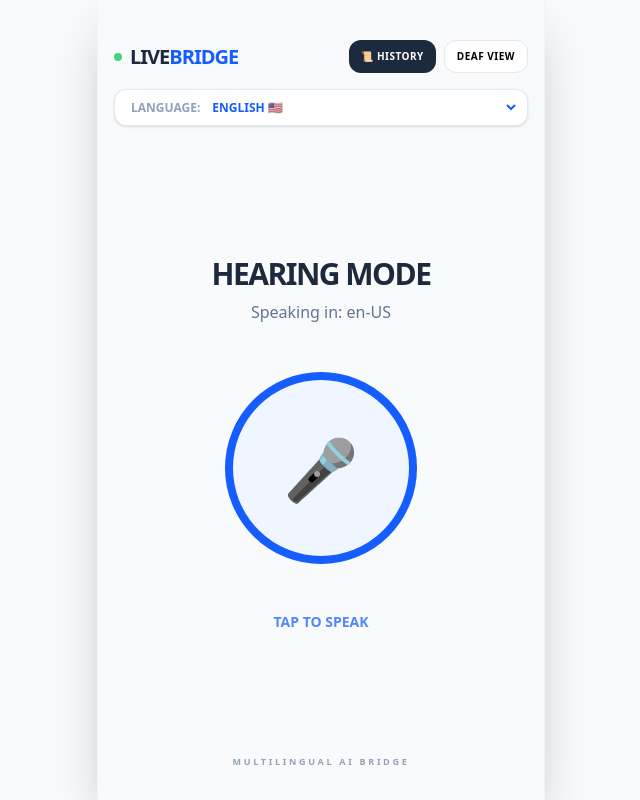
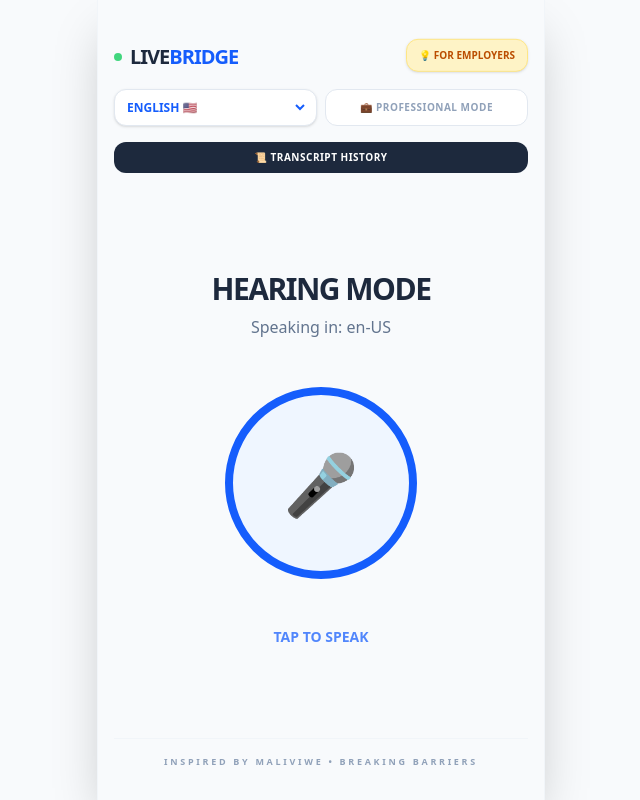
Before and after one commit to Franky-Boii/LiveBridge, a Next.js app: page / in a window 1280 px wide. Shown: the whole page, without its empty margins (319-959 px from the left). Built offline with nearby package versions, Linux system fonts and the light colour scheme.

Commit message:
feat: implement Advocacy Mode and Interview Mode inspired by user feedback

```diff
--- a/components/AdvocacyModal.js
+++ b/components/AdvocacyModal.js
@@ -1,25 +1,22 @@
-const AdvocacyCard = ({ isOpen, onClose, userName }) => {
+export default function AdvocacyModal({ isOpen, onClose, userName }) {
   if (!isOpen) return null;
   return (
-    <div className="fixed inset-0 bg-black/80 flex items-center justify-center z-50 p-6">
-      <div className="bg-white rounded-2xl p-8 max-w-md border-l-8 border-blue-600 shadow-2xl">
-        <h2 className="text-2xl font-bold text-gray-900 mb-4">Hello! I’m {userName}.</h2>
-        <p className="text-lg text-gray-700 leading-relaxed mb-6">
-          I use **LiveBridge AI** to communicate. It translates your speech into clear,
-          real-time text so I can follow our conversation perfectly.
+    <div className="fixed inset-0 bg-slate-900/60 backdrop-blur-sm flex items-center justify-center z-[100] p-6">
+      <div className="bg-white rounded-3xl p-8 max-w-sm w-full shadow-2xl border-t-8 border-blue-600">
+        <div className="text-4xl mb-4">💡</div>
+        <h2 className="text-2xl font-black text-slate-800 mb-2">Notice for Employers</h2>
+        <p className="text-slate-600 leading-relaxed mb-6 font-medium">
+          "I am <span className="text-blue-600 font-bold">{userName}</span>. I use real-time AI technology to communicate. This tool allows us to have a seamless, inclusive conversation.
+          <br/><br/>
+          Deaf professionals contribute equal value—communication is just a bridge away."
         </p>
-        <div className="bg-blue-50 p-4 rounded-lg mb-6">
-          <p className="text-sm text-blue-800 font-semibold italic">
-            "Deaf professionals contribute equal value—communication is just a bridge away."
-          </p>
-        </div>
         <button
           onClick={onClose}
-          className="w-full bg-blue-600 text-white py-3 rounded-xl font-bold hover:bg-blue-700 transition"
+          className="w-full bg-blue-600 text-white py-4 rounded-2xl font-black uppercase tracking-widest hover:bg-blue-700 transition-colors shadow-lg shadow-blue-200"
         >
-          Got it! Let's start.
+          Confirm & Start
         </button>
       </div>
     </div>
   );
-};
+}
--- a/pages/index.js
+++ b/pages/index.js
@@ -2,15 +2,18 @@ import { useState } from 'react';
 import HearingMode from '../components/HearingMode';
 import DeafMode from '../components/DeafMode';
 import TranscriptView from '../components/TranscriptView';
+import AdvocacyModal from '../components/AdvocacyModal'; // You'll create this next!
 
 export default function LiveBridge() {
   const [transcript, setTranscript] = useState("");
   const [activeMode, setActiveMode] = useState("hearing");
   const [history, setHistory] = useState([]);
   const [selectedVoiceURI, setSelectedVoiceURI] = useState("");
+  const [language, setLanguage] = useState("en-US");
 
-  // NEW: Global Language State
-  const [language, setLanguage] = useState("en-US");
+  // NEW: Professional & Advocacy States
+  const [isInterviewMode, setIsInterviewMode] = useState(false);
+  const [showAdvocacy, setShowAdvocacy] = useState(false);
 
   const addToHistory = (sender, text) => {
     const newMessage = {
@@ -23,7 +26,15 @@ export default function LiveBridge() {
   };
 
   return (
-    <div className="min-h-screen bg-slate-50 flex flex-col p-4 max-w-md mx-auto shadow-2xl border-x border-slate-100">
+    <div className="min-h-screen bg-slate-50 flex flex-col p-4 max-w-md mx-auto shadow-2xl border-x border-slate-100 relative">
+
+      {/* 💡 ADVOCACY MODAL: Triggered by the new button */}
+      <AdvocacyModal
+        isOpen={showAdvocacy}
+        onClose={() => setShowAdvocacy(false)}
+        userName="Maliviwe" // This can be dynamic later
+      />
+
       <header className="flex flex-col gap-4 py-6">
         <div className="flex justify-between items-center">
           <div className="flex items-center gap-2">
@@ -33,37 +44,48 @@ export default function LiveBridge() {
             </h1>
           </div>
 
-          <div className="flex gap-2">
           <button
-              onClick={() => setActiveMode(activeMode === "history" ? "hearing" : "history")}
-              className="bg-slate-800 text-white px-3 py-2 rounded-xl text-[10px] font-bold uppercase tracking-wider"
+            onClick={() => setShowAdvocacy(true)}
+            className="bg-amber-100 text-amber-700 px-3 py-2 rounded-xl text-[10px] font-bold uppercase border border-amber-200 shadow-sm animate-bounce"
           >
-              {activeMode === "history" ? "← Back" : "📜 History"}
-            </button>
-            <button
-              onClick={() => setActiveMode(activeMode === "hearing" ? "deaf" : "hearing")}
-              className="bg-white border border-slate-200 px-3 py-2 rounded-xl text-[10px] font-bold uppercase tracking-wider"
-            >
-              {activeMode === "hearing" ? "Deaf View" : "Hearing View"}
+            💡 For Employers
           </button>
         </div>
-        </div>
 
-        {/* NEW: Language Selector Bar */}
+        {/* NEW: Mode & Language Controls */}
+        <div className="grid grid-cols-2 gap-2">
           <div className="flex items-center gap-2 bg-white p-2 rounded-xl border border-slate-200 shadow-sm">
-          <span className="text-xs font-bold text-slate-400 ml-2">LANGUAGE:</span>
             <select
               value={language}
               onChange={(e) => setLanguage(e.target.value)}
-            className="flex-1 bg-transparent text-xs font-black uppercase text-blue-600 outline-none"
+              className="w-full bg-transparent text-xs font-black uppercase text-blue-600 outline-none"
             >
               <option value="en-US">English 🇺🇸</option>
               <option value="es-ES">Español 🇪🇸</option>
               <option value="fr-FR">Français 🇫🇷</option>
-            <option value="de-DE">Deutsch 🇩🇪</option>
-            <option value="it-IT">Italiano 🇮🇹</option>
-            <option value="pt-BR">Português 🇧🇷</option>
+              <option value="zu-ZA">isiZulu 🇿🇦</option> {/* Added for local context */}
             </select>
+          </div>
+
+          <button
+            onClick={() => setIsInterviewMode(!isInterviewMode)}
+            className={`px-3 py-2 rounded-xl text-[10px] font-black uppercase tracking-wider transition-all border ${
+              isInterviewMode
+                ? "bg-blue-600 text-white border-blue-700 shadow-inner"
+                : "bg-white text-slate-400 border-slate-200"
+            }`}
+          >
+            {isInterviewMode ? "🎯 Interview Mode ON" : "💼 Professional Mode"}
+          </button>
+        </div>
+
+        <div className="flex gap-2">
+           <button
+            onClick={() => setActiveMode(activeMode === "history" ? "hearing" : "history")}
+            className="flex-1 bg-slate-800 text-white px-3 py-2 rounded-xl text-[10px] font-bold uppercase tracking-wider"
+          >
+            {activeMode === "history" ? "← Back" : "📜 Transcript History"}
+          </button>
         </div>
       </header>
 
@@ -71,6 +93,7 @@ export default function LiveBridge() {
         {activeMode === "hearing" && (
           <HearingMode
             language={language}
+            mode={isInterviewMode ? 'interview' : 'standard'} // PASSING MODE TO API
             onSimplified={(text) => {
               setTranscript(text);
               addToHistory('hearing', text);
@@ -97,9 +120,9 @@ export default function LiveBridge() {
         )}
       </main>
 
-      <footer className="py-4 text-center">
+      <footer className="py-4 text-center border-t border-slate-100 mt-4">
         <p className="text-[9px] text-slate-400 font-bold uppercase tracking-[0.3em]">
-          Multilingual AI Bridge
+          Inspired by Maliviwe • Breaking Barriers
         </p>
       </footer>
     </div>
```
Lines whose indentation alone changed are shown as unchanged.
